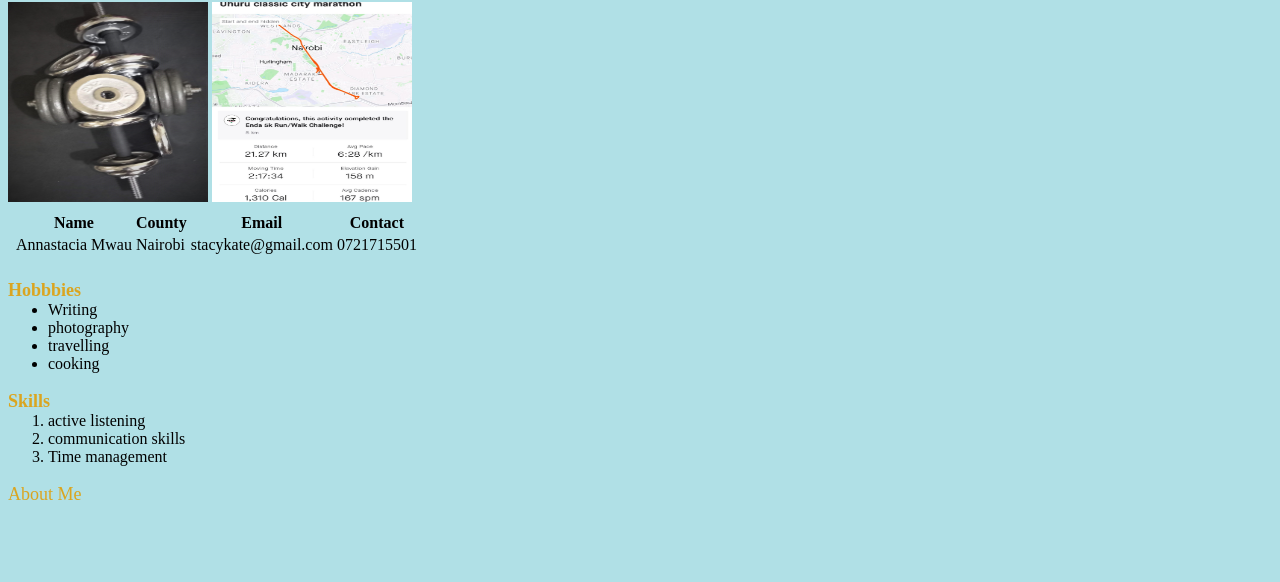
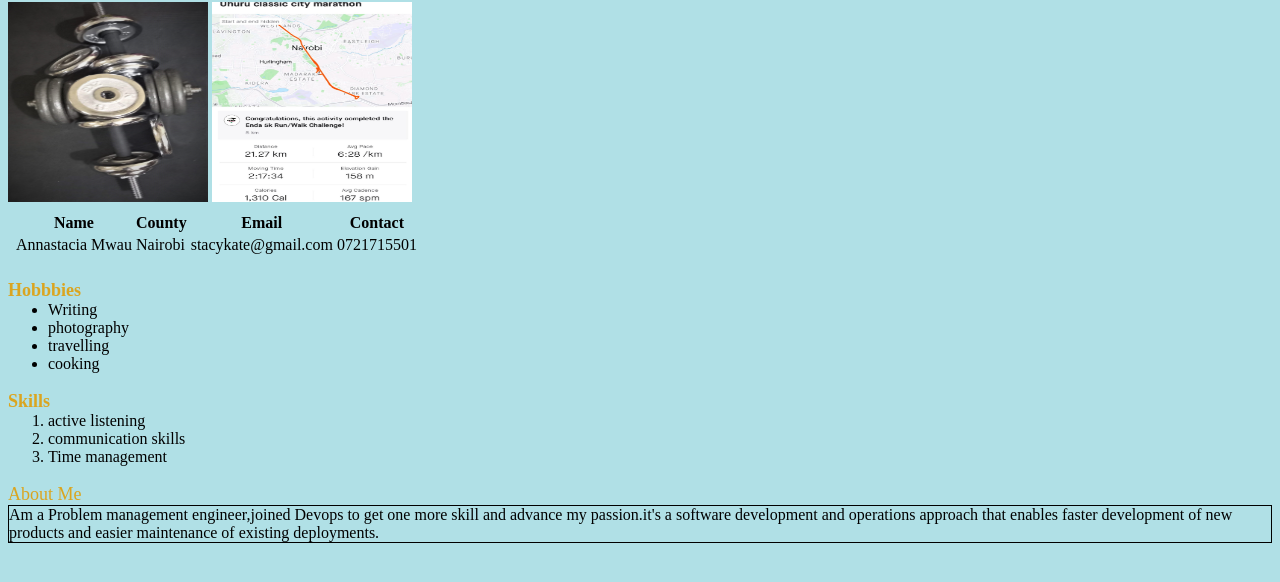
Before and after one commit to amwau/Moringa, a plain HTML site: page index.html in a window 1280 px wide. Shown: the part 78-660 px from the top of the page. Drawn offline with Linux system fonts and the light colour scheme.

Commit message:
description

```diff
--- a/index.html
+++ b/index.html
@@ -37,6 +37,6 @@
     <li>Time management</li>
   </ol>
   <p>About Me</p>
-  <!-- <div style="border: 1px solid black">Am a Problem management engineer,joined Devops to get one more skill and advance my passion.it's a software development and operations approach that enables faster development of new products and easier maintenance of existing deployments. </div> -->
-</body>
-<html>
+  <div style="border: 1px solid black">Am a Problem management engineer,joined Devops to get one more skill and advance my passion.it's a software development and operations approach that enables faster development of new products and easier maintenance of existing deployments. </div>
+<!-- </body>
+<html> -->
```
